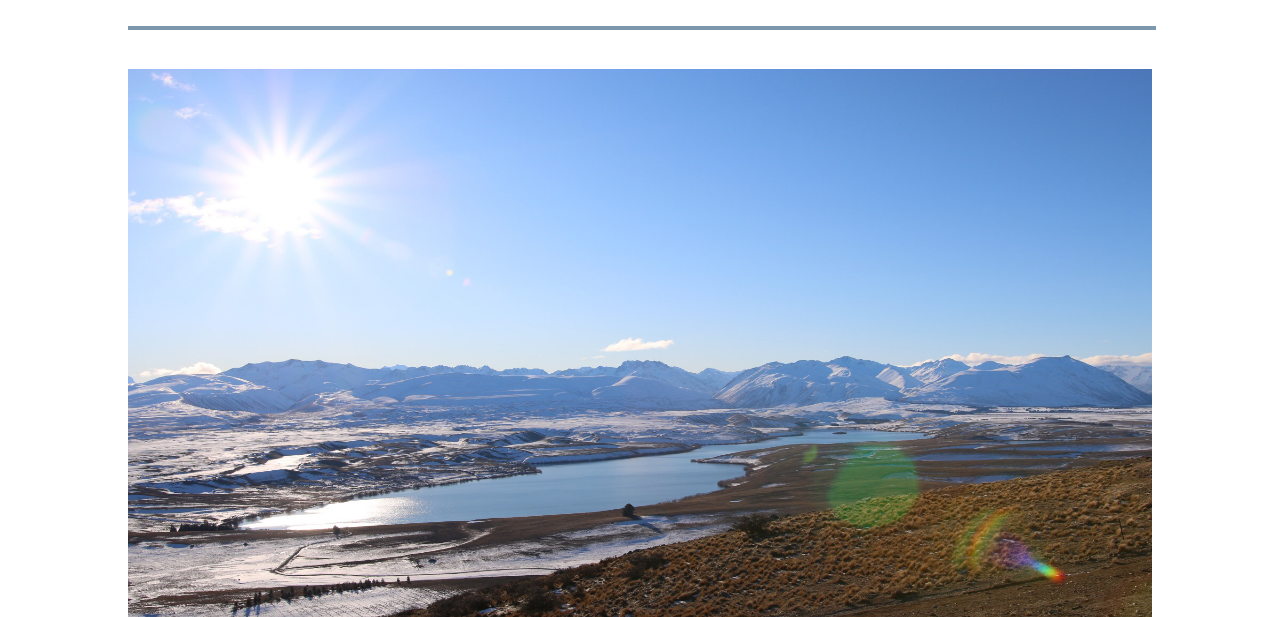
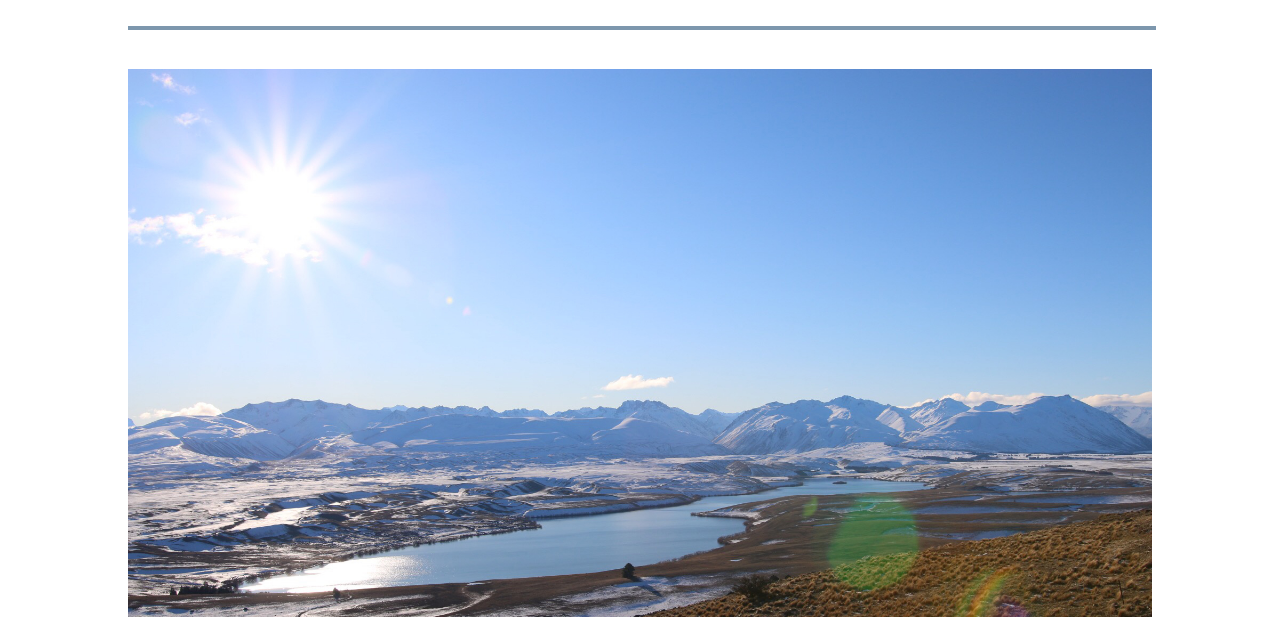
Before and after one commit to jiayanghe/uda-portfolio, a plain HTML site: page index.html in a window 1280 px wide. Shown: the part 183-800 px from the top of the page. Drawn offline with Linux system fonts and the light colour scheme.

Commit message:
fix mainpic responsivness

```diff
--- a/css/main.css
+++ b/css/main.css
@@ -51,7 +51,6 @@ header {
 }
 
 figure {
-	height: 75%;
 	margin: 3% 0;
 }
 
--- a/index.html
+++ b/index.html
@@ -2,6 +2,7 @@
 <html>
 	<head>
 		<meta charset="utf-8">
+		<title>Portfolio</title>
 		<meta name="viewport" content="width=device-width, initial-scale=1">
 		<link rel="stylesheet" href="css/main.css">
 	</head>
@@ -18,8 +19,8 @@
 				</div>
 			</div>
 		</header>
+
 		<hr id='hr'>
-
 
 		<figure>
 			<img src='img/main.jpg' id='mainpic' alt='Landscape'>
```
